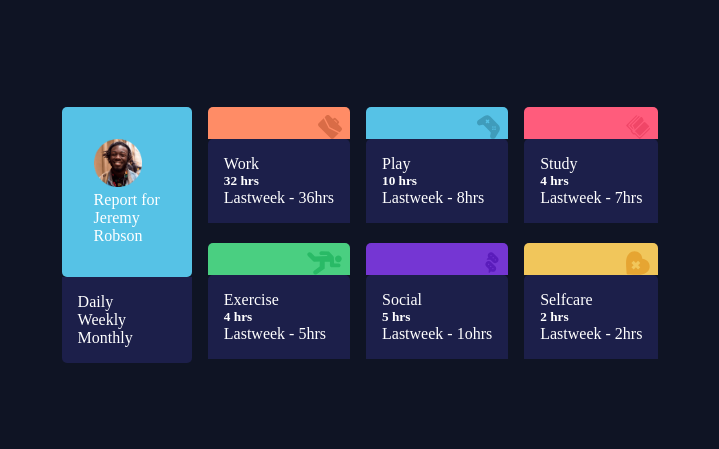
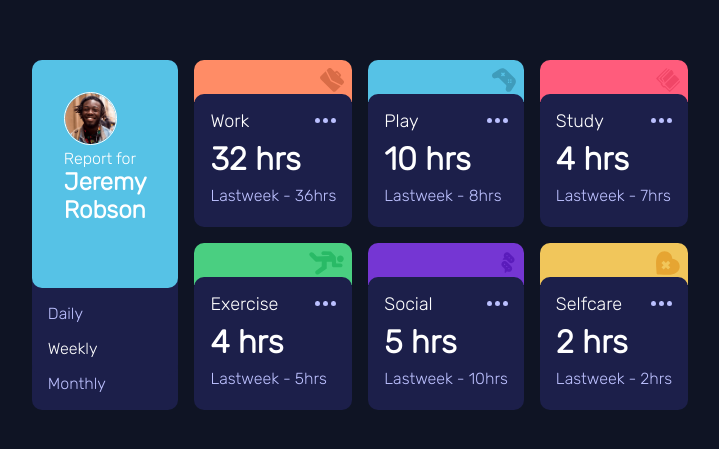
Before and after one commit to mwongess/kyu-TheJitu_cohort1, a plain HTML site: page time-tracking-dashboard/index.html in a window 1280 px wide. Shown: the part 165-614 px from the top of the page, without its empty margins (280-999 px from the left). Drawn offline with Linux system fonts and the light colour scheme.

Commit message:
Wrap up dashboard

```diff
--- a/time-tracking-dashboard/index.html
+++ b/time-tracking-dashboard/index.html
@@ -21,13 +21,13 @@
         </div>
         <div>
           <p>Report for</p>
-          <p>Jeremy</p>
-          <p>Robson</p>
+          <h2>Jeremy</h2>
+          <h2>Robson</h2>
         </div>
       </div>
       <div class="jeremy-bottom">
         <p>Daily</p>
-        <p> Weekly</p>
+        <p style="color: #fff"> Weekly</p>
         <p> Monthly</p>
 
       </div>
@@ -37,11 +37,12 @@
         <img src="./images/icon-work.svg" alt="">
       </div>
       <div class="work-bottom item-bottom">
-        <div>
+        <div class="title">
           <p> Work</p>
+          <svg width="21" height="5" xmlns="http://www.w3.org/2000/svg"><path d="M2.5 0a2.5 2.5 0 1 1 0 5 2.5 2.5 0 0 1 0-5Zm8 0a2.5 2.5 0 1 1 0 5 2.5 2.5 0 0 1 0-5Zm8 0a2.5 2.5 0 1 1 0 5 2.5 2.5 0 0 1 0-5Z" fill="#BBC0FF" fill-rule="evenodd"/></svg>
         </div>
         <div class="time">
-          <h5>32 hrs</h5>
+          <h1>32 hrs</h1>
           <p>Lastweek - 36hrs</p>
         </div>
       </div>
@@ -52,11 +53,12 @@
 
       </div>
       <div class="item-bottom">
-        <div>
+        <div class="title">
           <p>Play</p>
+          <svg width="21" height="5" xmlns="http://www.w3.org/2000/svg"><path d="M2.5 0a2.5 2.5 0 1 1 0 5 2.5 2.5 0 0 1 0-5Zm8 0a2.5 2.5 0 1 1 0 5 2.5 2.5 0 0 1 0-5Zm8 0a2.5 2.5 0 1 1 0 5 2.5 2.5 0 0 1 0-5Z" fill="#BBC0FF" fill-rule="evenodd"/></svg>
         </div>
         <div class="time">
-          <h5>10 hrs</h5>
+          <h1>10 hrs</h1>
           <p>Lastweek - 8hrs</p>
         </div>
       </div>
@@ -67,11 +69,12 @@
         <img src="./images/icon-study.svg" alt="">
       </div>
       <div class="item-bottom">
-        <div>
+        <div class="title">
           <p>Study</p>
+          <svg width="21" height="5" xmlns="http://www.w3.org/2000/svg"><path d="M2.5 0a2.5 2.5 0 1 1 0 5 2.5 2.5 0 0 1 0-5Zm8 0a2.5 2.5 0 1 1 0 5 2.5 2.5 0 0 1 0-5Zm8 0a2.5 2.5 0 1 1 0 5 2.5 2.5 0 0 1 0-5Z" fill="#BBC0FF" fill-rule="evenodd"/></svg>
         </div>
         <div class="time">
-          <h5>4 hrs</h5>
+          <h1>4 hrs</h1>
           <p>Lastweek - 7hrs</p>
         </div>
       </div>
@@ -82,11 +85,12 @@
 
       </div>
       <div class="item-bottom">
-        <div>
+        <div class="title">
           <p>Exercise</p>
+          <svg width="21" height="5" xmlns="http://www.w3.org/2000/svg"><path d="M2.5 0a2.5 2.5 0 1 1 0 5 2.5 2.5 0 0 1 0-5Zm8 0a2.5 2.5 0 1 1 0 5 2.5 2.5 0 0 1 0-5Zm8 0a2.5 2.5 0 1 1 0 5 2.5 2.5 0 0 1 0-5Z" fill="#BBC0FF" fill-rule="evenodd"/></svg>
         </div>
         <div class="time">
-          <h5>4 hrs</h5>
+          <h1>4 hrs</h1>
           <p>Lastweek - 5hrs</p>
         </div>
       </div>
@@ -96,12 +100,13 @@
         <img src="./images/icon-social.svg" alt="">
       </div>
       <div class="item-bottom">
-        <div>
+        <div class="title">
           <p>Social</p>
+          <svg width="21" height="5" xmlns="http://www.w3.org/2000/svg"><path d="M2.5 0a2.5 2.5 0 1 1 0 5 2.5 2.5 0 0 1 0-5Zm8 0a2.5 2.5 0 1 1 0 5 2.5 2.5 0 0 1 0-5Zm8 0a2.5 2.5 0 1 1 0 5 2.5 2.5 0 0 1 0-5Z" fill="#BBC0FF" fill-rule="evenodd"/></svg>
         </div>
         <div class="time">
-          <h5>5 hrs</h5>
-          <p>Lastweek - 1ohrs</p>
+          <h1>5 hrs</h1>
+          <p>Lastweek - 10hrs</p>
         </div>
       </div>
     </div>
@@ -110,11 +115,12 @@
         <img src="./images/icon-self-care.svg" alt="">
       </div>
       <div class="item-bottom">
-        <div>
+        <div class="title">
           <p>Selfcare</p>
+          <svg width="21" height="5" xmlns="http://www.w3.org/2000/svg"><path d="M2.5 0a2.5 2.5 0 1 1 0 5 2.5 2.5 0 0 1 0-5Zm8 0a2.5 2.5 0 1 1 0 5 2.5 2.5 0 0 1 0-5Zm8 0a2.5 2.5 0 1 1 0 5 2.5 2.5 0 0 1 0-5Z" fill="#BBC0FF" fill-rule="evenodd"/></svg>
         </div>
         <div class="time">
-          <h5>2 hrs</h5>
+          <h1>2 hrs</h1>
           <p>Lastweek - 2hrs</p>
         </div>
       </div>
--- a/time-tracking-dashboard/style.css
+++ b/time-tracking-dashboard/style.css
@@ -1,9 +1,10 @@
-*{
+@import url('https://fonts.googleapis.com/css2?family=Rubik:wght@300&display=swap');
+* {
   padding: 0;
   margin: 0;
   box-sizing: border-box;
-}
-body{
+  font-family: 'Rubik', sans-serif;}
+body {
   display: flex;
   height: 100vh;
   align-items: center;
@@ -11,88 +12,122 @@ body{
   padding: 0 4rem;
   background-color: hsl(226, 43%, 10%);
 }
-.container{
+.container {
   display: grid;
   grid-template-columns: auto auto auto auto;
   gap: 1rem;
 }
-.grid-item{
-    border-radius: 5px;
+.grid-item {
+  border-radius: 10px;
+  gap: 2rem;
 }
-.jeremy{
-    grid-row: 1 /span 2;
+
+.jeremy {
+  grid-row: 1 / span 2;
+  background-color: hsl(235, 46%, 20%);
 }
-.jeremy-top{
+.jeremy-top {
   color: #fff;
   padding: 2rem;
-    border-radius: 5px;
+  border-radius: 10px;
   background-color: hsl(195, 74%, 62%);
+  height: 65%;
 }
-.jeremy-bottom{
-    border-bottom-left-radius: 5px;
-    border-bottom-right-radius: 5px;
+.jeremy-bottom {
+  border-bottom-left-radius: 10px;
+  border-bottom-right-radius: 10px;
   padding: 1rem;
-    color: #fff;
   background-color: hsl(235, 46%, 20%);
-
+  display: flex;
+  flex-direction: column;
+  justify-content: space-between;
+  gap: 1rem;
+  height: 25%;
+  color: hsl(236, 100%, 87%);
 }
-.profile img{
-    height: 3rem;
+.profile img {
+  height: 3.3rem;
+  border: 1px solid #fff;
+  border-radius: 50%;
 }
-.item-top{
-    border-top-left-radius: 5px;
-    border-top-right-radius: 5px;
+.item-top {
+  border-top-left-radius: 10px;
+  border-top-right-radius: 10px;
   justify-content: end;
   padding: 0.5rem;
   display: flex;
-    height: 2rem;
+  height: 25%;
 }
-.item-top img{
+.item-top img {
   height: 1.5rem;
 }
-.item-bottom{
+.item-bottom {
+  height: 80%;
+  transform: translateY(-6%);
   color: #fff;
   padding: 1rem;
   background-color: hsl(235, 46%, 20%);
-    border-top-left-radius: 5px;
-    border-top-right-radius: 5px;
+  border-radius: 10px;
 }
-.work-top{
+.work-top {
   background-color: hsl(15, 100%, 70%);
 }
-.play-top{
+.play-top {
   background-color: hsl(195, 74%, 62%);
 }
-.study-top{
+.study-top {
   background-color: hsl(348, 100%, 68%);
 }
-.exercise-top{
-    background-color:  hsl(145, 58%, 55%);
+.exercise-top {
+  background-color: hsl(145, 58%, 55%);
 }
-.social-top{
+.social-top {
   background-color: hsl(264, 64%, 52%);
 }
-.selfcare-top{
+.selfcare-top {
   background-color: hsl(43, 84%, 65%);
 }
+.title {
+  display: flex;
+  align-items: center;
+  justify-content: space-between;
+  margin-bottom: 0.5rem;
+}
+
+.title p {
+  font-size: 18px;
+}
+.time h1 {
+  margin-bottom: 0.5rem;
+}
+.time p {
+  color: hsl(236, 100%, 87%);
+}
 @media screen and (orientation: portrait) {
-    body{
+  body {
     padding: 1rem;
     display: block;
   }
-    .container,.jeremy-top,.jeremy-bottom,.time{
+  .container,
+  .jeremy-top,
+  .jeremy-bottom,
+  .time {
     display: flex;
+    flex-direction: row;
     justify-content: space-between;
     gap: 1.5rem;
   }
-    .container{
+  .container {
     flex-direction: column;
   }
-    .jeremy-top{
+  .jeremy-top {
     justify-content: flex-start;
   }
-    .time{
-        margin-top: 1rem
+  .time {
+    align-items: center;
+    margin-top: 1rem;
   }
-
+  .time h1 {
+    margin: 0;
   }
+}
```
Lines whose indentation alone changed are shown as unchanged.
